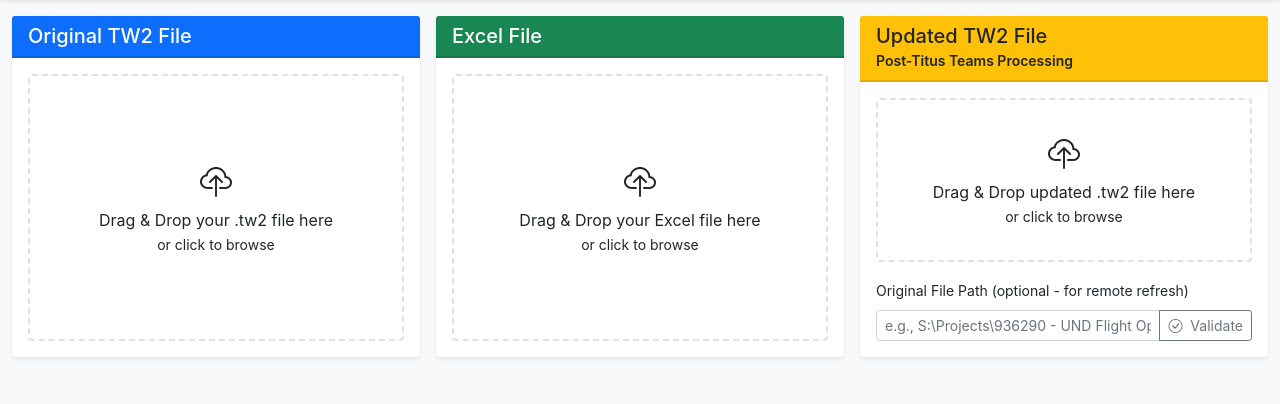
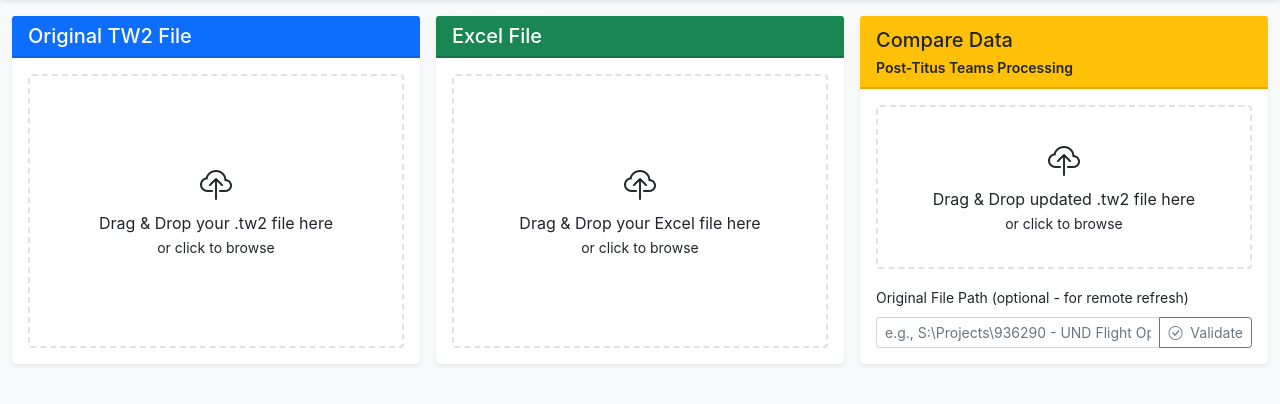
Before and after one commit to jacobe603/VAV-Data-Merger, a Flask app: page / in a window 1280 px wide. Shown: the part 56-460 px from the top of the page. Run offline with Flask 3, Linux system fonts and the light colour scheme; some libraries are stand-ins or nearby versions.

Commit message:
UI: change updated TW2 header to Compare Data with View Sample Data button; remove duplicate button

```diff
--- a/templates/index.html
+++ b/templates/index.html
@@ -112,7 +112,10 @@
             <div class="col-lg-4 col-md-12 mb-3">
                 <div class="card">
                     <div class="card-header bg-warning text-dark">
-                        <h5 class="mb-0">Updated TW2 File</h5>
+                        <div class="d-flex justify-content-between align-items-center">
+                            <h5 class="mb-0">Compare Data</h5>
+                            <button class="btn btn-sm btn-outline-warning" onclick="viewUpdatedTW2Data()">View Sample Data</button>
+                        </div>
                         <small>Post-Titus Teams Processing</small>
                     </div>
                     <div class="card-body">
@@ -142,7 +145,7 @@
                             <p class="mb-1"><strong>File:</strong> <span id="updated-tw2-filename"></span></p>
                             <p class="mb-1"><strong>Records:</strong> <span id="updated-tw2-records"></span></p>
                             <div id="updated-tw2-columns" class="mb-2"></div>
-                            <button class="btn btn-sm btn-outline-warning" onclick="viewUpdatedTW2Data()">View Sample Data</button>
+
                         </div>
                     </div>
                 </div>
```
